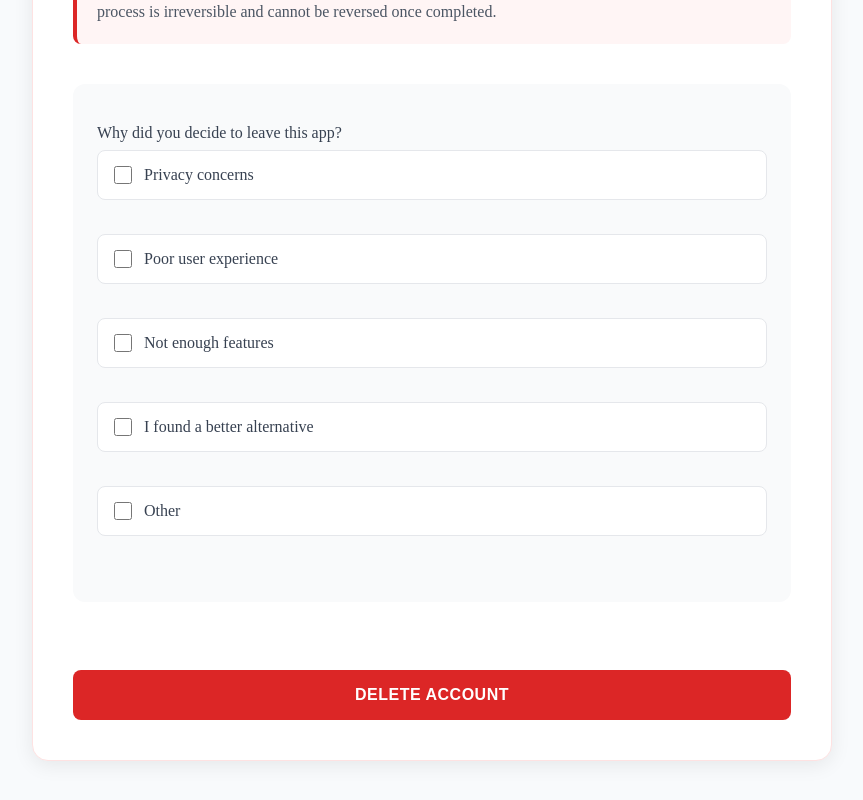
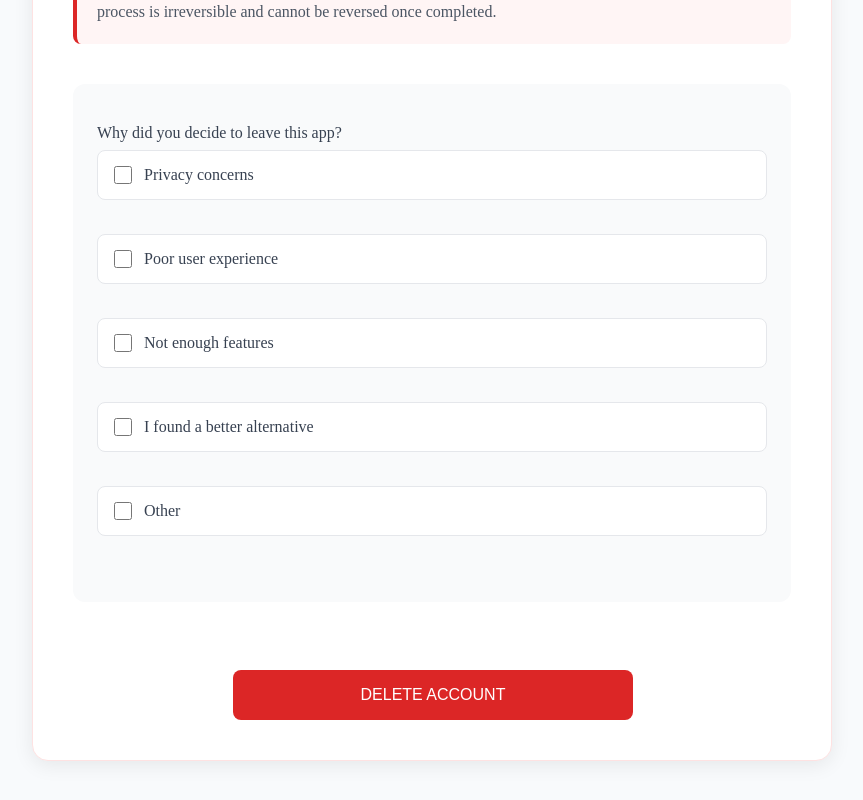
Before and after one commit to Garima-Shrestha/WebBlogProject, a React (Vite) app in the folder React/: page /deleteaccount in a window 1280 px wide. Shown: the part 398-1198 px from the top of the page, without its empty margins (208-1071 px from the left). Built offline with nearby package versions, Linux system fonts and the light colour scheme; sample sign-in values are in the browser's storage.

Commit message:
Small change done in delete acc css

```diff
--- a/React/src/components/css/DeleteAccount.css
+++ b/React/src/components/css/DeleteAccount.css
@@ -75,19 +75,17 @@
   }
 
   #delete-button {
-    width: 100%;
+    width: 400px;
     padding: 16px;
     background: #dc2626;
     color: white;
     border: none;
     border-radius: 8px;
     font-size: 16px;
-    font-weight: 600;
-    cursor: pointer;
     transition: all 0.3s ease;
     text-transform: uppercase;
-    letter-spacing: 0.5px;
     margin-top: 20px;
+    margin-left: 160px;
     position: relative;
     overflow: hidden;
   }
```
